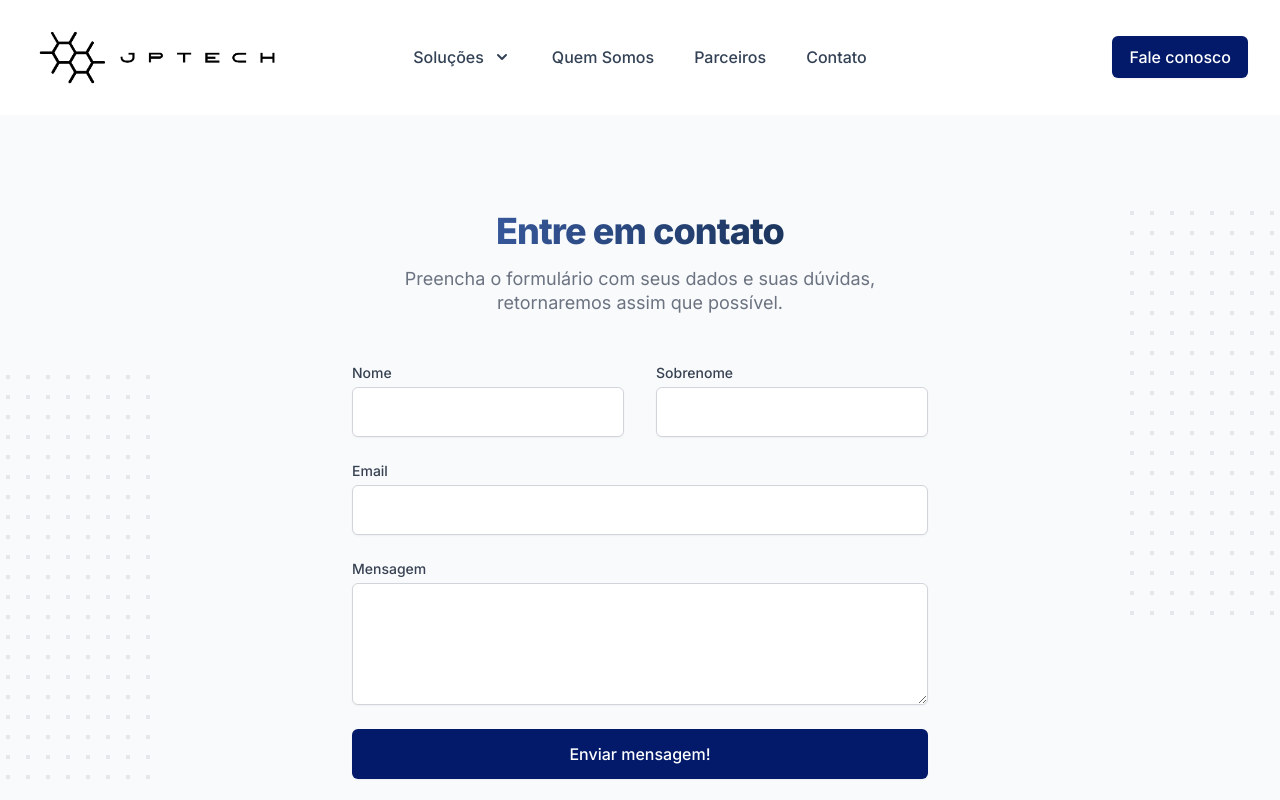
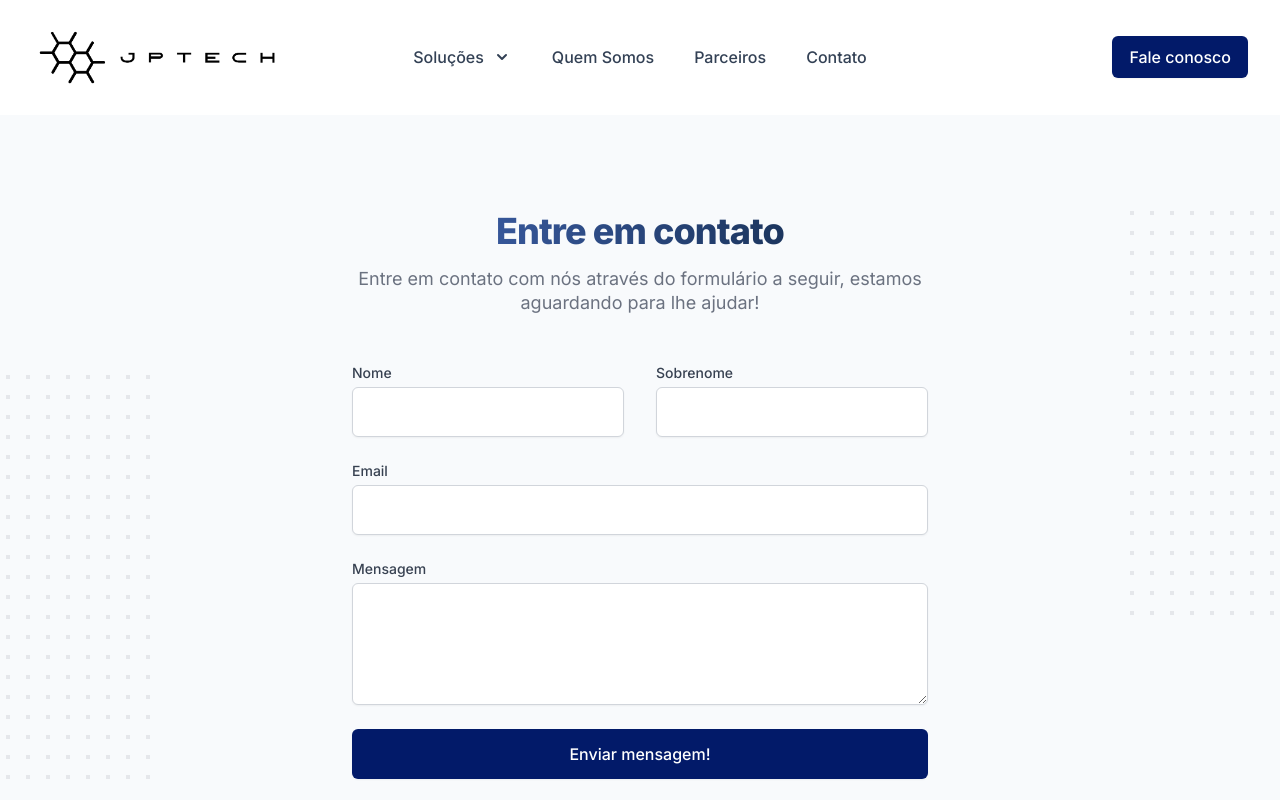
Before and after one commit to pxpc2/jptech, a Next.js app in the folder client/: page /contato in a window 1280 px wide. Shown: the top 800 px of the page. Built offline with nearby package versions, Linux system fonts and the light colour scheme.

Commit message:
changing message

```diff
--- a/client/components/ContactForm/index.jsx
+++ b/client/components/ContactForm/index.jsx
@@ -79,8 +79,8 @@ export default function ContactForm() {
             Entre em contato
           </h1>
           <p className="mt-4 text-lg leading-6 text-gray-500">
-            Preencha o formulário com seus dados e suas dúvidas, retornaremos
-            assim que possível.
+            Entre em contato com nós através do formulário a seguir, estamos
+            aguardando para lhe ajudar!
           </p>
         </div>
         <div className="mt-12">
```
